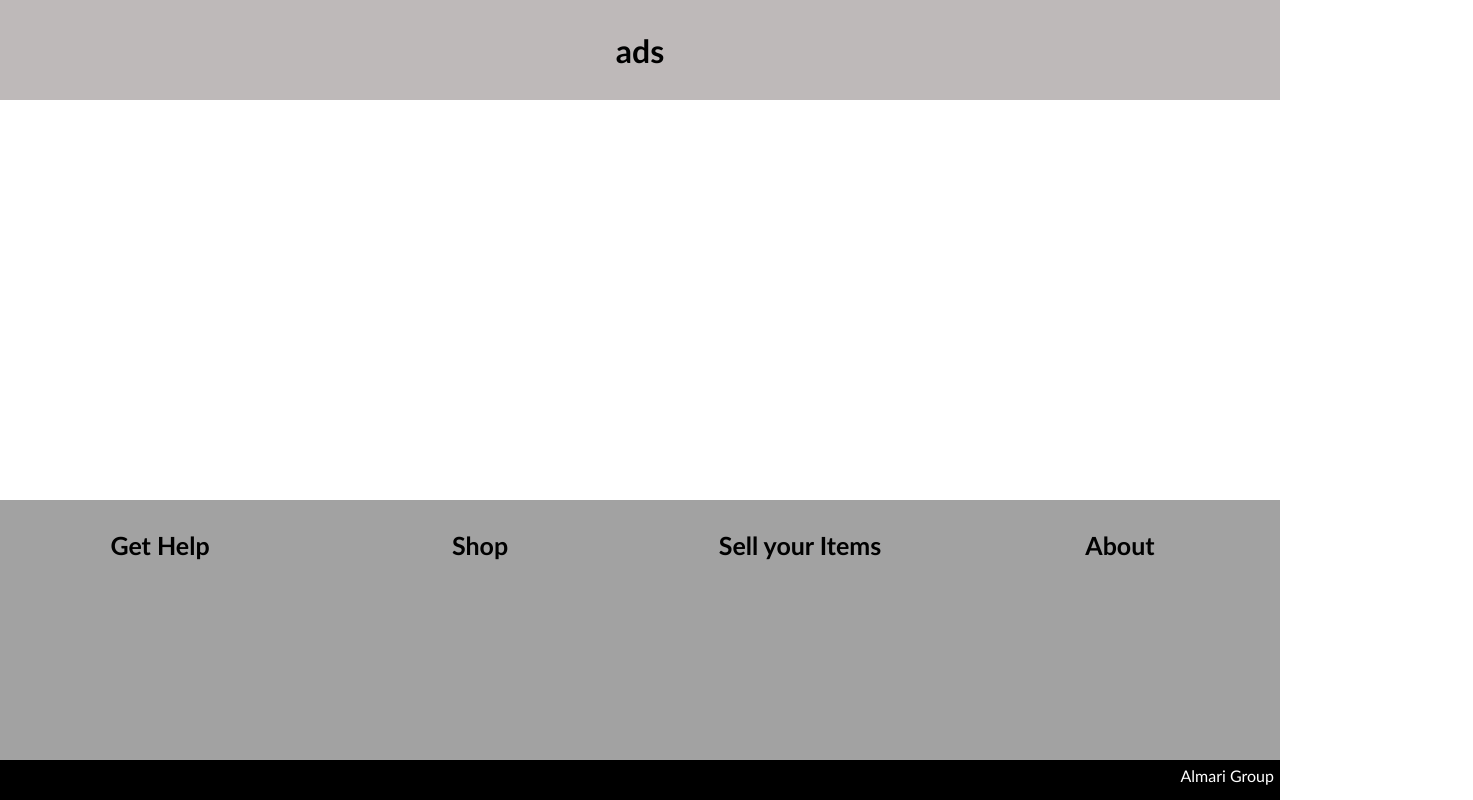
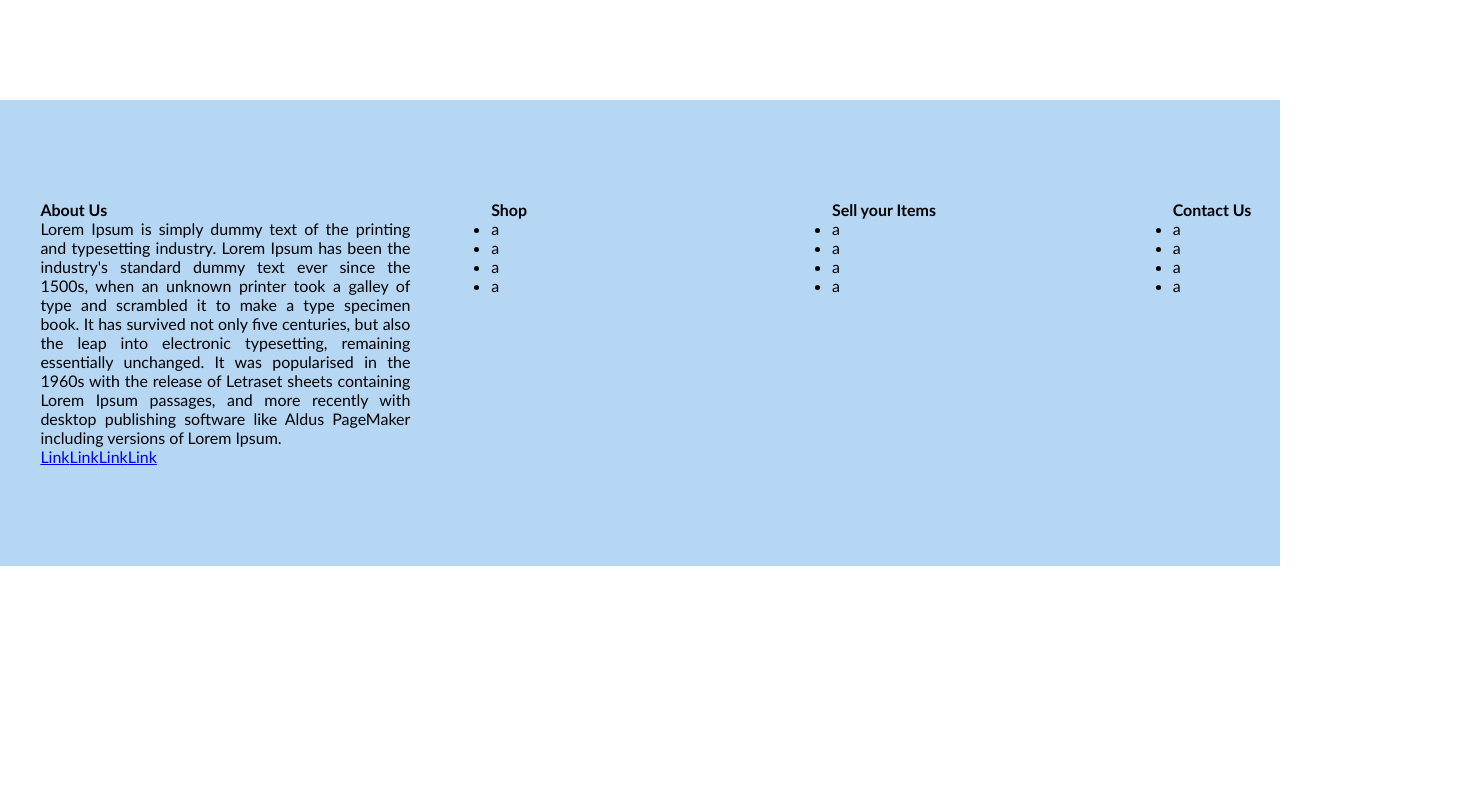
Before and after one commit to burr1to/almari, a React (Create React App) app: page /footer in a window 1280 px wide. Shown: the top 800 px of the page, 1473 px wide, since content can reach past the window. Built offline with nearby package versions, Linux system fonts and the light colour scheme.

Commit message:
doing shit

```diff
--- a/src/Routes.jsx
+++ b/src/Routes.jsx
@@ -2,7 +2,7 @@ import React from "react";
 import { Route, Routes } from "react-router-dom";
 import IndividualPage from "./views/IndividualItems/Individual";
 import LandingPage from "./views/LandingPage/LandingPage";
-import Footer from "./components/global/Observe";
+import Footer from "./components/global/Footer";
 const Routedpath = () => {
   return (
     <Routes>
--- a/src/components/global/Footer.jsx
+++ b/src/components/global/Footer.jsx
@@ -1,33 +1,63 @@
 import React from "react";
 import "./../statics/footer.css";
 import { Grid } from "@mui/material";
-import { useState, useRef, useMemo } from "react";
-import Image from "./Image";
-import photo from "./z.jpg";
-import { useEffect } from "react";
+
 function Footer() {
   return (
-    <div className='footer'>
-      <div className='footer-elements'>
-        <Grid container direction='row'>
-          <Grid item xs={3} className='grid-for-footer'>
-            Get Help
-          </Grid>
-          <Grid item xs={3} className='grid-for-footer'>
-            Shop
-          </Grid>
-          <Grid item xs={3} className='grid-for-footer'>
-            Sell your Items
-          </Grid>
-          <Grid item xs={3} className='grid-for-footer'>
-            About
-          </Grid>
-        </Grid>
-        <div className='footer-bottom'>
-          <div className='footer-bottom-elements'>Almari Group</div>
+    <footer className='footer'>
+      <div className='main'>
+        <div className='footer-con'>
+          <div className='footer-grid'>
+            <h4>About Us</h4>
+            <p>
+              Lorem Ipsum is simply dummy text of the printing and typesetting
+              industry. Lorem Ipsum has been the industry's standard dummy text
+              ever since the 1500s, when an unknown printer took a galley of
+              type and scrambled it to make a type specimen book. It has
+              survived not only five centuries, but also the leap into
+              electronic typesetting, remaining essentially unchanged. It was
+              popularised in the 1960s with the release of Letraset sheets
+              containing Lorem Ipsum passages, and more recently with desktop
+              publishing software like Aldus PageMaker including versions of
+              Lorem Ipsum.
+            </p>
+            <div className='footer-social'>
+              <a href='#'>Link</a>
+              <a href='#'>Link</a>
+              <a href='#'>Link</a>
+              <a href='#'>Link</a>
+            </div>
+          </div>
+          <div className='footer-grid'>
+            <h4>Shop</h4>
+            <ul>
+              <li>a</li>
+              <li>a</li>
+              <li>a</li>
+              <li>a</li>
+            </ul>
+          </div>
+          <div className='footer-grid'>
+            <h4>Sell your Items</h4>
+            <ul>
+              <li>a</li>
+              <li>a</li>
+              <li>a</li>
+              <li>a</li>
+            </ul>
+          </div>
+          <div className='footer-grid'>
+            <h4>Contact Us</h4>
+            <ul>
+              <li>a</li>
+              <li>a</li>
+              <li>a</li>
+              <li>a</li>
+            </ul>
+          </div>
         </div>
       </div>
-    </div>
+    </footer>
   );
 }
 
--- a/src/components/global/Observe.jsx
+++ b/src/components/global/Observe.jsx
@@ -17,7 +17,7 @@ function Footer() {
   const options = useMemo(() => {
     return {
       root: null,
-      rootMargin: "0px 0px 400px 0px",
+      rootMargin: "0px 0px 0px 0px",
       threshold: 0.3,
     };
   }, []);
--- a/src/components/statics/box.css
+++ b/src/components/statics/box.css
@@ -6,7 +6,7 @@
 
 .profile-box-bg {
   /*border: 2px solid red;*/
-  background-color: rgb(243, 174, 186);
+  background-color: rgb(182, 215, 244);
   border-radius: 10px 10px 0px 0px;
   width: 320px;
   height: 320px;
--- a/src/components/statics/footer.css
+++ b/src/components/statics/footer.css
@@ -1,56 +1,24 @@
-.asd {
-  top: 0;
-  left: 0;
-  position: fixed;
-  width: 100%;
-  display: flex;
-  justify-content: center;
-  align-items: center;
-  height: 100px;
-  background-color: rgb(190, 185, 185);
-}
-.gap {
-  height: 300vh;
-}
-.img {
-  margin: 0 auto;
-  display: block;
-  height: auto;
-  max-width: 900px;
-  width: 95%;
+.footer {
+  margin-top: 100px;
+  padding: 100px 0;
+  background-color: rgb(182, 215, 244);
 }
 
-.footer {
-  position: fixed;
-  padding: none;
-  bottom: 0;
-  width: 100%;
-  transition: 0.5s ease;
+.main {
+  width: 1473px;
+  margin: 0 auto;
 }
 
-.footer-elements {
-  background-color: rgb(162, 162, 162);
-  height: 300px;
-  padding-top: 30px;
+.footer-con {
+  display: flex;
+  flex-flow: row wrap;
+  justify-content: space-around;
 }
 
-.grid-for-footer {
-  font-size: 25px;
-  font-weight: bolder;
-  color: black;
-  text-align: center;
+.footer-grid {
+  width: 260px;
 }
-
-.footer-bottom {
-  background-color: black;
-  position: fixed;
-  bottom: 0;
-  height: 40px;
-  width: 100%;
-  color: white;
+.footer-grid:nth-child(1) {
+  width: 370px;
+  text-align: justify;
 }
-.footer-bottom-elements {
-  float: right;
-  position: relative;
-  padding: 6px;
-}
--- a/src/components/statics/navbar.css
+++ b/src/components/statics/navbar.css
@@ -1,5 +1,5 @@
 .navbar-root {
-  background-color: rgb(232, 232, 232);
+  background-color: rgb(182, 215, 244);
   height: 100px;
   color: black;
   padding-top: 20px;
```
